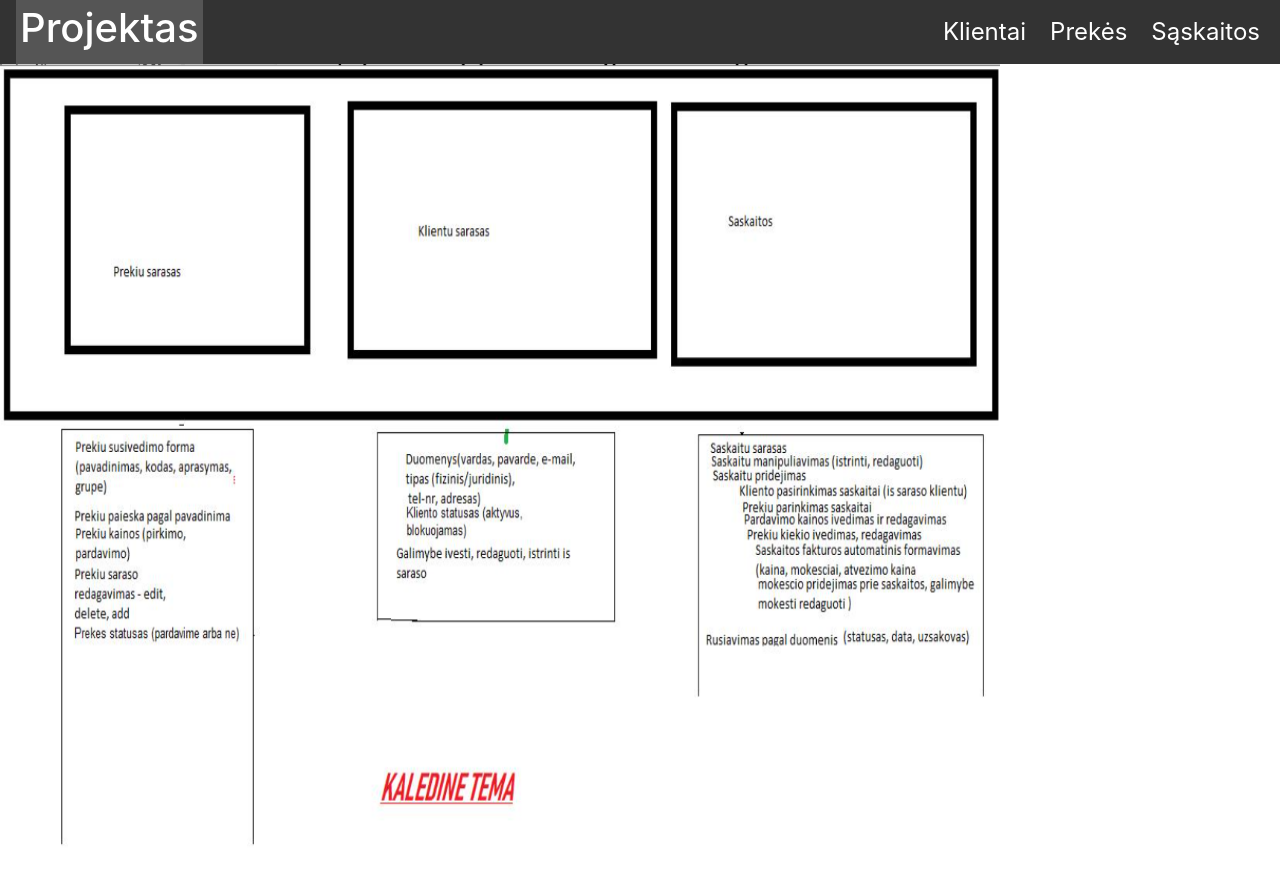
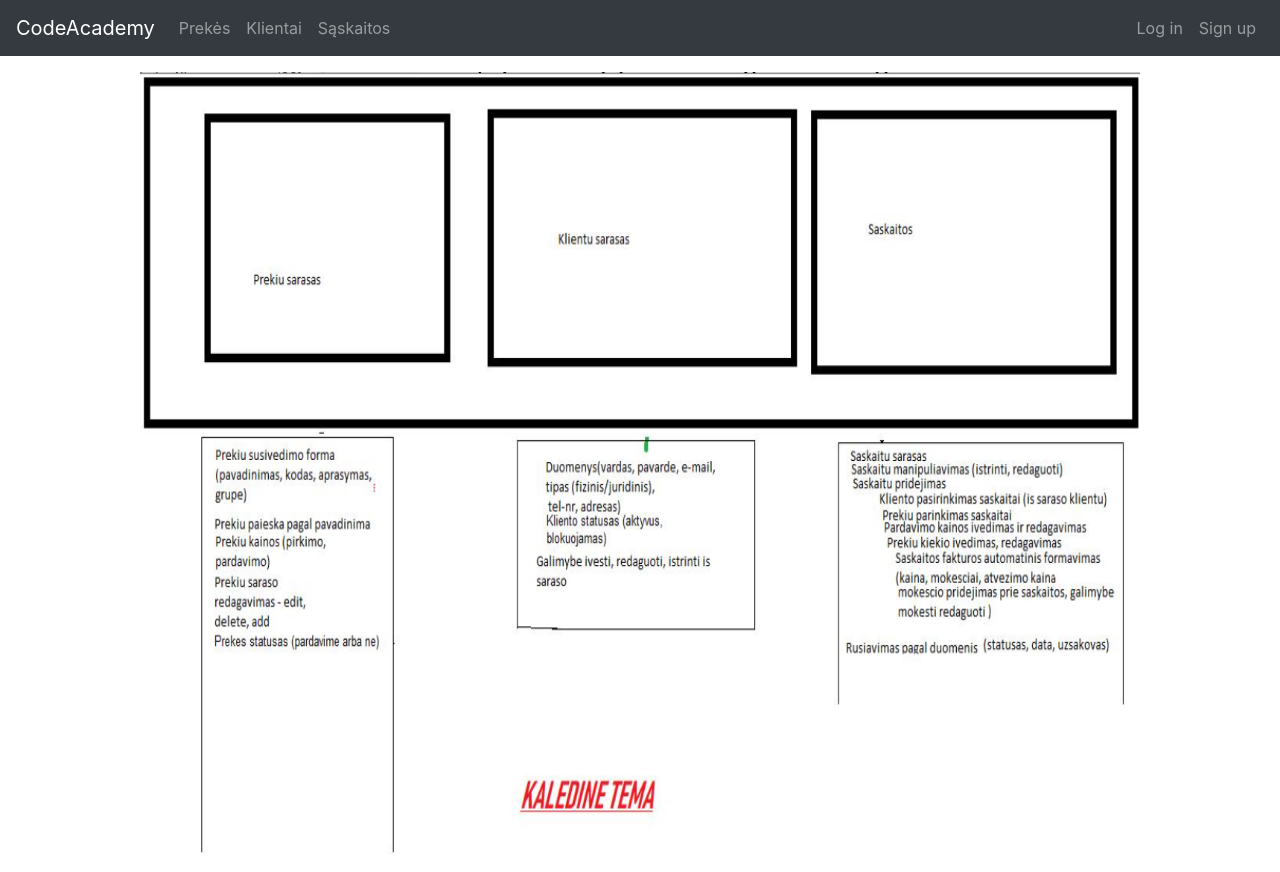
Before and after one commit to Veganizmas/invoice-app, a React (Create React App) app: page / in a window 1280 px wide. Built offline with nearby package versions, Linux system fonts and the light colour scheme.

Commit message:
padariau kad viskas matytusi is vieno poslapio

```diff
--- a/src/AppLogin.js
+++ b/src/AppLogin.js
@@ -8,14 +8,21 @@ import AuthService from "./services/auth.service";
 
 import Login from "./components/login.component";
 import Register from "./components/register.component";
-import Home from "./components/home.component";
+// import Home from "./components/home.component";
 import Profile from "./components/profile.component";
 import BoardUser from "./components/board-user.component";
 import BoardModerator from "./components/board-moderator.component";
 import BoardAdmin from "./components/board-admin.component";
 import ItemsList from "./components/ItemsList";
+import CustomersList from "./components/CustomersList";
+import InvoiceList from "./components/InvoiceList";
+import AddCustomer from "./components/AddCustomer";
+import AddItem from "./components/AddItem";
+import AddInvoice from "./components/AddInvoice";
+import InvoicePreview from "./components/InvoicePreview";
 import Layout from "./pages/StartLayout";
 import PrivateRoutes from "./components/PrivateRoutes";
+import Home from "./pages/Home";
 
 // import AuthVerify from "./common/auth-verify";
 import EventBus from "./common/EventBus";
@@ -77,7 +84,7 @@ class AppLogin extends Component {
               </Link>
             </li> */}
 
-            {/* <li className="nav-item">
+            <li className="nav-item">
               <Link to={"/items"} className="nav-link">
                 Prekės
               </Link>
@@ -93,7 +100,7 @@ class AppLogin extends Component {
               <Link to={"/invoices"} className="nav-link">
                 Sąskaitos
               </Link>
-            </li> */}
+            </li>
 
             {showModeratorBoard && (
               <li className="nav-item">
@@ -129,7 +136,7 @@ class AppLogin extends Component {
               </li>
               <li className="nav-item">
                 <a href="/login" className="nav-link" onClick={this.logOut}>
-                  LogOut
+                  Log Out
                 </a>
               </li>
             </div>
@@ -137,13 +144,13 @@ class AppLogin extends Component {
             <div className="navbar-nav ml-auto">
               <li className="nav-item">
                 <Link to={"/login"} className="nav-link">
-                  Login
+                  Log in
                 </Link>
               </li>
 
               <li className="nav-item">
                 <Link to={"/register"} className="nav-link">
-                  Sign Up
+                  Sign up
                 </Link>
               </li>
             </div>
@@ -154,20 +161,30 @@ class AppLogin extends Component {
           <Routes>
             {/* tik autentifikuotiem */}
             <Route element={<PrivateRoutes />}>
-              <Route element={<BoardAdmin />} path="/admin"></Route>
-              <Route element={<ItemsList />} path="/items"></Route>
+              {/* <Route element={<BoardAdmin />} path="/admin"></Route> */}
             </Route>
 
             {/* visiems */}
             <Route path="/" element={<Home />} />
-            {/* <Route path="/layout" element={<Layout />} /> */}
-            <Route path="/items" element={<ItemsList />} />
             <Route path="/login" element={<Login />} />
             <Route path="/register" element={<Register />} />
+            <Route path="/items/" element={<ItemsList />}></Route>
+            <Route path="/items/add" element={<AddItem />}></Route>
+            <Route path="/items/edit/:id" element={<AddItem />}></Route>
+            <Route path="/customers/" element={<CustomersList />}></Route>
+            <Route path="/customers/add/" element={<AddCustomer />}></Route>
+            <Route path="/customers/edit/:id" element={<AddCustomer />}></Route>
+            <Route path="/invoices" element={<InvoiceList />}></Route>
+            <Route path="/invoices/add/" element={<AddInvoice />}></Route>
+            <Route path="/invoices/edit/:id" element={<AddInvoice />}></Route>
+            <Route
+              path="/invoices/invoicepreview/:id"
+              element={<InvoicePreview />}
+            ></Route>
             <Route path="/profile" element={<Profile />} />
             <Route path="/user" element={<BoardUser />} />
             <Route path="/mod" element={<BoardModerator />} />
-            {/* <Route path="/admin" element={<BoardAdmin />} /> */}
+            <Route path="/admin" element={<BoardAdmin />} />
             <Route path="*" element={<NotFound />}></Route>
           </Routes>
         </div>
--- a/src/index.js
+++ b/src/index.js
@@ -8,7 +8,7 @@ import "../src/index.css";
 const root = ReactDOM.createRoot(document.getElementById("root"));
 root.render(
   <BrowserRouter>
-    <App />
-    {/* <AppLogin /> */}
+    {/* <App /> */}
+    <AppLogin />
   </BrowserRouter>
 );
```
